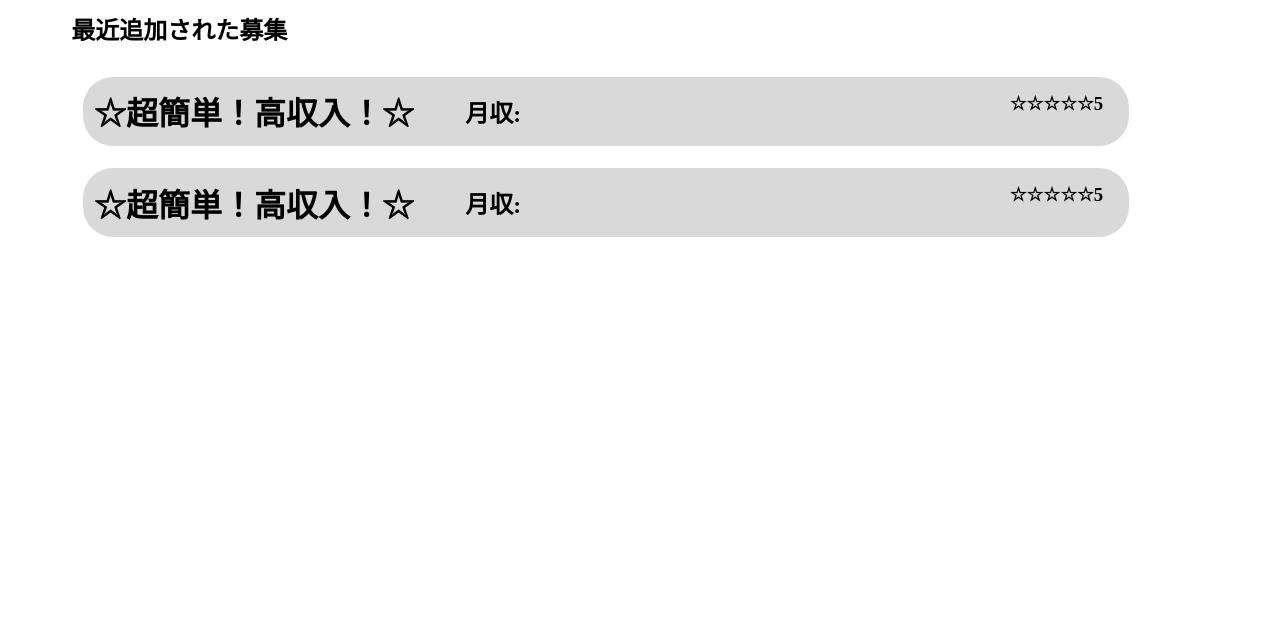
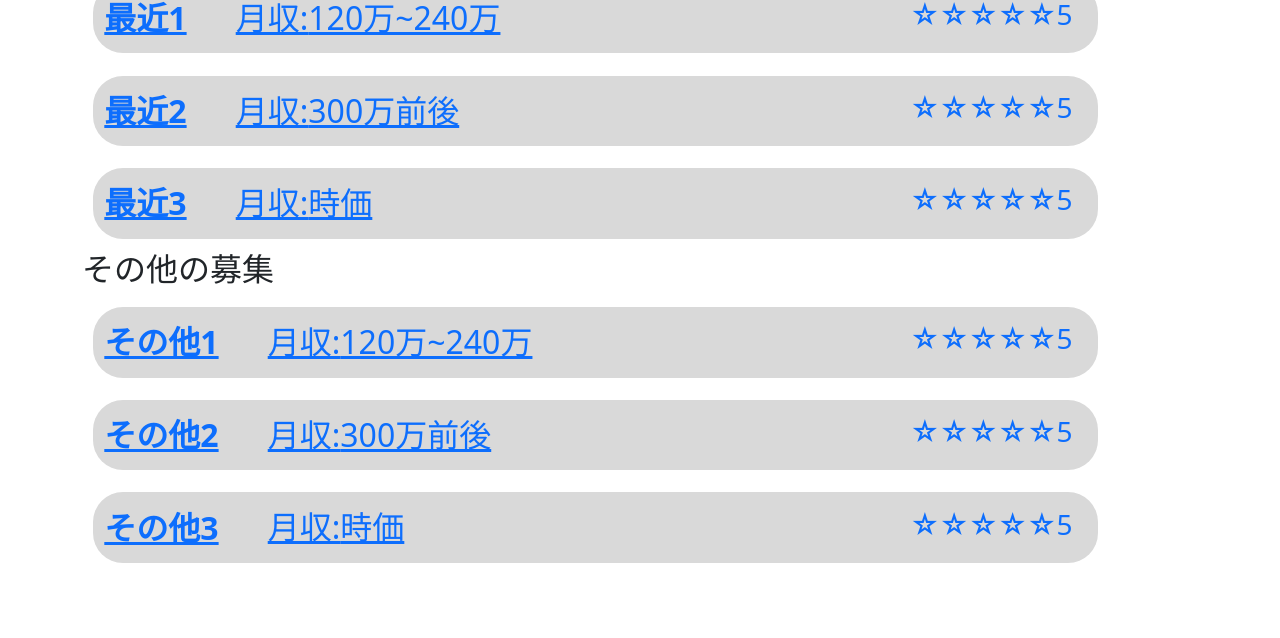
Before and after one commit to TERUZ-VTAT/TeamC_withKDG, a Flask app: template app/flask_application/templates/postlist.html in a window 1280 px wide. Shown: the part 568-1206 px from the top of the page. Before the commit the page ends 805 px from the top, so only its background shows below. Run offline with Flask 3, Linux system fonts and the light colour scheme; the template is opened without the code that fills it, so the values that code supplies are empty.

Commit message:
create postlistpage

```diff
--- a/app/flask_application/app.py
+++ b/app/flask_application/app.py
@@ -8,6 +8,9 @@ def HeadPage():
 @app.route('/profile')
 def ProfilePage():
     return render_template("profile.html")
+@app.route('/home')
+def PostList():
+    return render_template("postlist.html")
 
 if __name__ == "__main__":
     app.run(debug=True, host='0.0.0.0', port=80)
--- a/app/flask_application/static/css/header.css
+++ b/app/flask_application/static/css/header.css
@@ -1,5 +1,11 @@
 header{
     background-color: #f0f0f0;
+    position: fixed;
+    width: 100%;
+    z-index: 1;
+}
+button{
+    z-index: 2;
 }
 .menubutton{
     display: flex;
@@ -19,3 +25,6 @@ header{
     background-color:rgb(70, 70, 70);
     border-radius: 10px;
 }
+.pos-fix{
+    height: 80px;
+}
--- a/app/flask_application/static/css/postlist.css
+++ b/app/flask_application/static/css/postlist.css
@@ -20,7 +20,7 @@
     align-items: center;
 }
 .cp-trend{
-    padding: 2%;
+    padding: 1%;
 }
 .cp-title{
     font-size: 2em;
@@ -37,7 +37,6 @@
 }
 .cp-name-text{
     margin: 0;
-    margin-left: 2%;
 }
 .evaluation{
     margin: 2.5%;
@@ -47,5 +46,13 @@
     top: 0;
 }
 .income{
+    margin-left: 5%;
+    display: flex;
+    align-items: center;
+}
+.income-template{
     margin: 0;
 }
+.price{
+    margin: 0;
+}
--- a/app/flask_application/templates/header.html
+++ b/app/flask_application/templates/header.html
@@ -14,6 +14,7 @@
                 <div class="line"></div>
             </button>
         </header>
+        <div class="pos-fix"></div>
         {% endblock %}
     </body>
 </html>
--- a/app/flask_application/templates/postlist.html
+++ b/app/flask_application/templates/postlist.html
@@ -5,35 +5,74 @@
         <link rel="stylesheet" href="{{ url_for('static',filename='css/postlist.css') }}">
     </head>
     <body>
-        <h1>ここにヘッダーがくる</h1>
+        {% include "header.html" %}
         <div class="container">
             <h1>現在人気の募集</h1>
             <div class="company-list">
-                <div class="company cp-trend">
+                <a class="company cp-trend">
                     <p class="cp-title cp-title-trend">☆超簡単！高収入！☆</p>
                     <div class="cp-name">
                         <img src="{{ url_for('static',filename='images/User.svg') }}">
-                        <h1 class="cp-name-text">Sagi.Co.Ltd</h1>
+                        <h1 class="cp-name-text">Sagi Co.Ltd</h1>
                     </div>
                     <h3 class="evaluation">☆☆☆☆☆5</h3>
-                </div>
+                </a>
             </div>
+
             <h2>最近追加された募集</h2>
             <div class="company-list">
-                <div class="company">
-                    <p class="cp-title">☆超簡単！高収入！☆</p>
-                    <div class="cp-name">
-                        <h2 class="income">月収:</h2>
+                <a class="company">
+                    <p class="cp-title">最近1</p>
+                    <div class="income">
+                        <h2 class="income-template">月収:</h2>
+                        <h2 class="price">120万~240万</h2>
                     </div>
                     <h3 class="evaluation">☆☆☆☆☆5</h3>
-                </div>
-                <div class="company">
-                    <p class="cp-title">☆超簡単！高収入！☆</p>
-                    <div class="cp-name">
-                        <h2 class="income">月収:</h2>
+                </a>
+                <a class="company">
+                    <p class="cp-title">最近2</p>
+                    <div class="income">
+                        <h2 class="income-template">月収:</h2>
+                        <h2 class="price">300万前後</h2>
                     </div>
                     <h3 class="evaluation">☆☆☆☆☆5</h3>
-                </div>
+                </a>
+                <a class="company">
+                    <p class="cp-title">最近3</p>
+                    <div class="income">
+                        <h2 class="income-template">月収:</h2>
+                        <h2 class="price">時価</h2>
+                    </div>
+                    <h3 class="evaluation">☆☆☆☆☆5</h3>
+                </a>
+            </div>
+
+            <h2>その他の募集</h2>
+            <div class="company-list">
+                <a class="company">
+                    <p class="cp-title">その他1</p>
+                    <div class="income">
+                        <h2 class="income-template">月収:</h2>
+                        <h2 class="price">120万~240万</h2>
+                    </div>
+                    <h3 class="evaluation">☆☆☆☆☆5</h3>
+                </a>
+                <a class="company">
+                    <p class="cp-title">その他2</p>
+                    <div class="income">
+                        <h2 class="income-template">月収:</h2>
+                        <h2 class="price">300万前後</h2>
+                    </div>
+                    <h3 class="evaluation">☆☆☆☆☆5</h3>
+                </a>
+                <a class="company">
+                    <p class="cp-title">その他3</p>
+                    <div class="income">
+                        <h2 class="income-template">月収:</h2>
+                        <h2 class="price">時価</h2>
+                    </div>
+                    <h3 class="evaluation">☆☆☆☆☆5</h3>
+                </a>
             </div>
         </div>
     </body>
```
